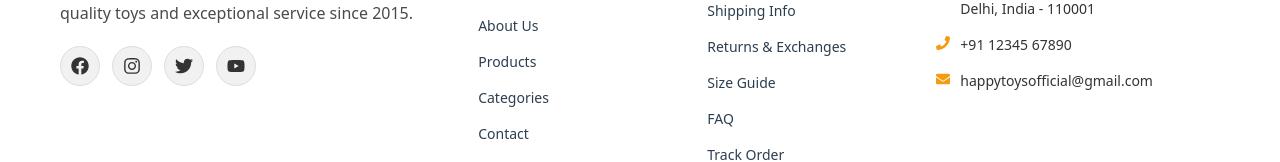
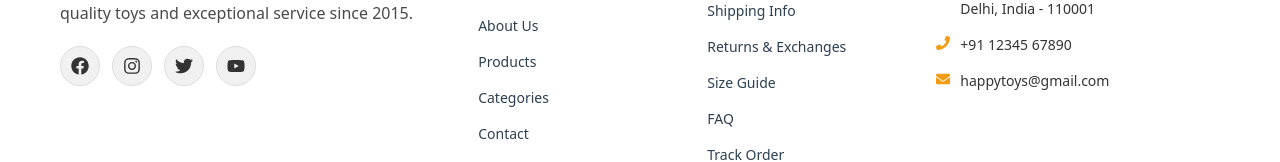
Before and after one commit to KishanKumarSolanki/react, a React (Vite) app in the folder happy-toy/: page / in a window 1280 px wide. Shown: the part 3659-3821 px from the top of the page. Built offline with nearby package versions, Linux system fonts and the light colour scheme.

Commit message:
some change in ui

```diff
--- a/happy-toy/package.json
+++ b/happy-toy/package.json
@@ -11,7 +11,8 @@
   },
   "dependencies": {
     "@fortawesome/fontawesome-svg-core": "^7.0.1",
-    "@fortawesome/free-brands-svg-icons": "^7.0.1",
+    "@fortawesome/free-brands-svg-icons": "^7.1.0",
+    "@fortawesome/free-solid-svg-icons": "^7.1.0",
     "@fortawesome/react-fontawesome": "^3.0.2",
     "@radix-ui/react-slot": "^1.2.3",
     "@tailwindcss/vite": "^4.1.16",
--- a/happy-toy/src/App.jsx
+++ b/happy-toy/src/App.jsx
@@ -24,7 +24,7 @@ function App() {
         <ScrollToTop />
         <Navbar cart={cart} />
         <Routes>
-          <Route path="/" element={<HomePage cart={cart} setCart={setCart} items={data}/>} />
+          <Route path="/" element={<HomePage cart={cart} setCart={setCart} items={data} />} />
           {/* <Route path="/" element={<Card1 cart={cart} setCart={setCart}  />} /> */}
           <Route path="/product/:id" element={<ProductDetails cart={cart} setCart={setCart} />} />
           <Route path="/about" element={<About />} />
--- a/happy-toy/src/components/Footer.jsx
+++ b/happy-toy/src/components/Footer.jsx
@@ -39,7 +39,7 @@ const Footer = () => {
                 <li><a href="/">Home</a></li>
                 <li><a href="/about">About Us</a></li>
                 <li><a href="/products">Products</a></li>
-                <li><a href="/categories">Categories</a></li>
+                <li><a href="/shop">Categories</a></li>
                 <li><a href="/contact">Contact</a></li>
               </ul>
             </div>
@@ -70,7 +70,7 @@ const Footer = () => {
                 </div>
                 <div className="contact-item">
                   <FaEnvelope className="contact-icon" />
-                  <span>happytoysofficial@gmail.com</span>
+                  <span>happytoys@gmail.com</span>
                 </div>
               </div>
 
```
Also changed, not shown: happy-toy/src/components/HomePage.jsx (+13 -0 lines), 1 other file (tests, documents, lock files or other folders).
